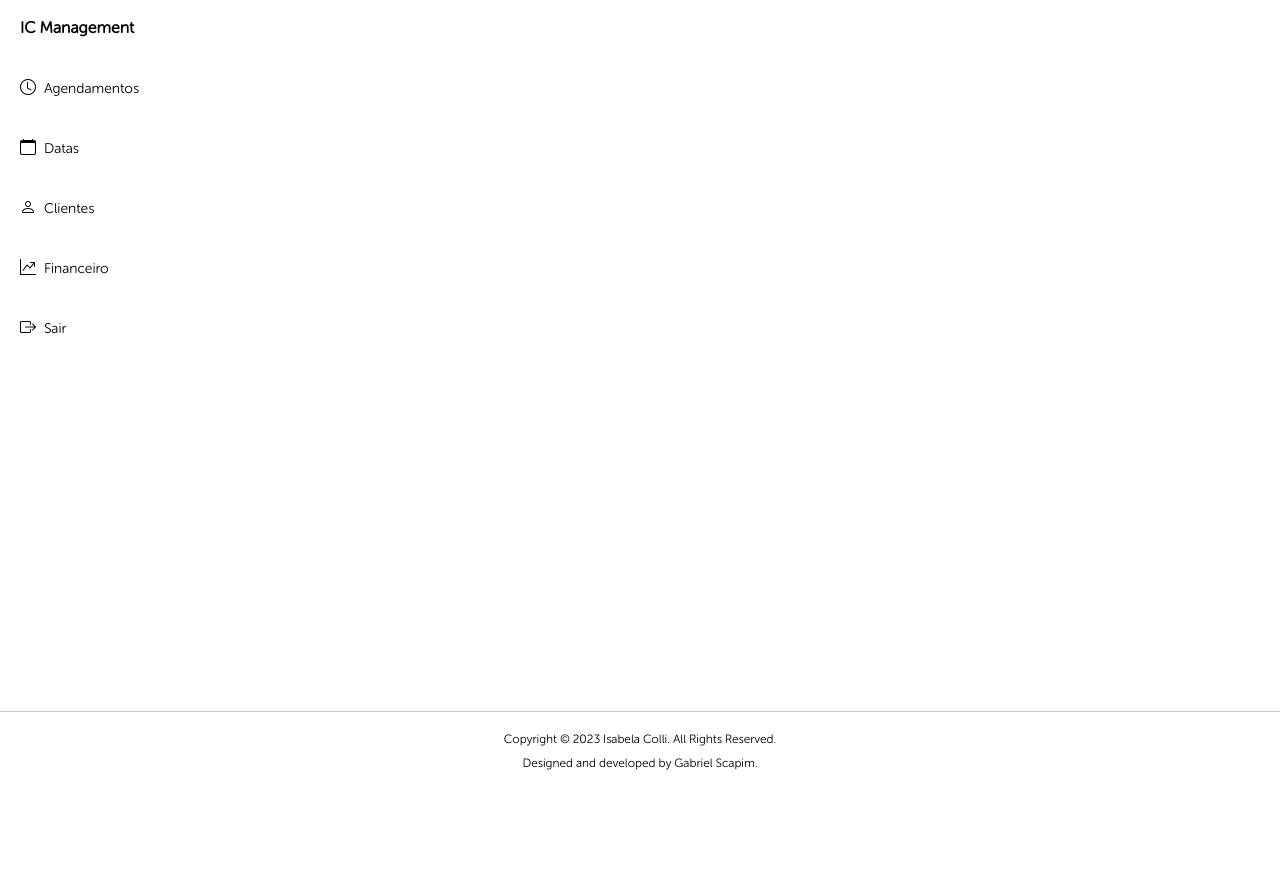
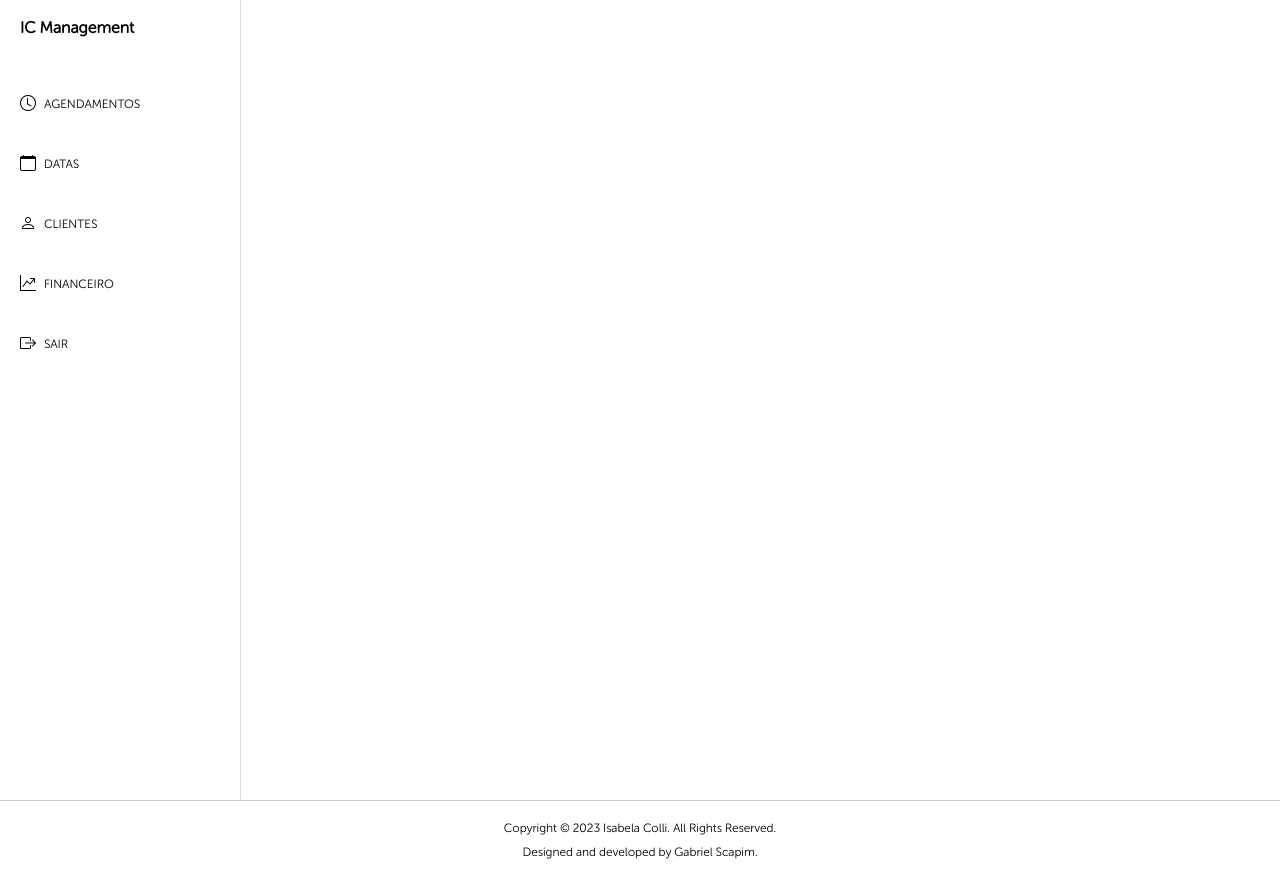
Before and after one commit to gabrielscapim/frontend-management-schedule-your-beauty, a React (Vite) app: page / in a window 1280 px wide. Before the commit the page ends 800 px from the top, so only its background shows below. Built offline with nearby package versions, Linux system fonts and the light colour scheme.

Commit message:
fix: side bar styles and component

```diff
--- a/src/components/SideBar/SideBar.module.css
+++ b/src/components/SideBar/SideBar.module.css
@@ -1,11 +1,20 @@
 .side-bar {
     width: 20%;
-    height: 100%;
+    height: 100vh;
+    margin-left: 0px;
+    width: auto;
+    border-right: 1px solid #e3d5eb;
+    min-width: 240px;
 }
 
 .nav {
     display: flex;
     flex-direction: column;
+    width: auto;
+}
+
+.nav span {
+    margin-bottom: 16px;
 }
 
 .nav a {
@@ -33,7 +42,7 @@
 
 .nav a h5 {
     margin: 0px;
-    font-size: 14px;
+    font-size: 12px;
     font-weight: 100;
 }
 
@@ -54,8 +63,9 @@
 
 @media all and (max-width: 824px) {
     .side-bar {
-        width: 100%;
-        margin-bottom: 24px;
+        width: auto;
+        margin-bottom: 0px;
+        min-width: 54px;
     }
 
     .nav i {
--- a/src/components/SideBar/index.tsx
+++ b/src/components/SideBar/index.tsx
@@ -18,7 +18,7 @@ function SideBar() {
         >
           <i className="bi bi-clock"> </i>
           <h5>
-            Agendamentos
+            AGENDAMENTOS
           </h5>
         </a>
         <a
@@ -27,7 +27,7 @@ function SideBar() {
         >
           <i className="bi bi-calendar"> </i>
           <h5>
-            Datas
+            DATAS
           </h5>
         </a>
         <a
@@ -36,7 +36,7 @@ function SideBar() {
         >
           <i className="bi bi-person"> </i>
           <h5>
-            Clientes
+            CLIENTES
           </h5>
         </a>
         <a
@@ -45,7 +45,7 @@ function SideBar() {
         >
           <i className="bi bi-graph-up-arrow"> </i>
           <h5>
-            Financeiro
+            FINANCEIRO
           </h5>
         </a>
         <a
@@ -54,7 +54,7 @@ function SideBar() {
         >
           <i className="bi bi-box-arrow-right"> </i>
           <h5>
-            Sair
+            SAIR
           </h5>
         </a>
       </nav>
```
